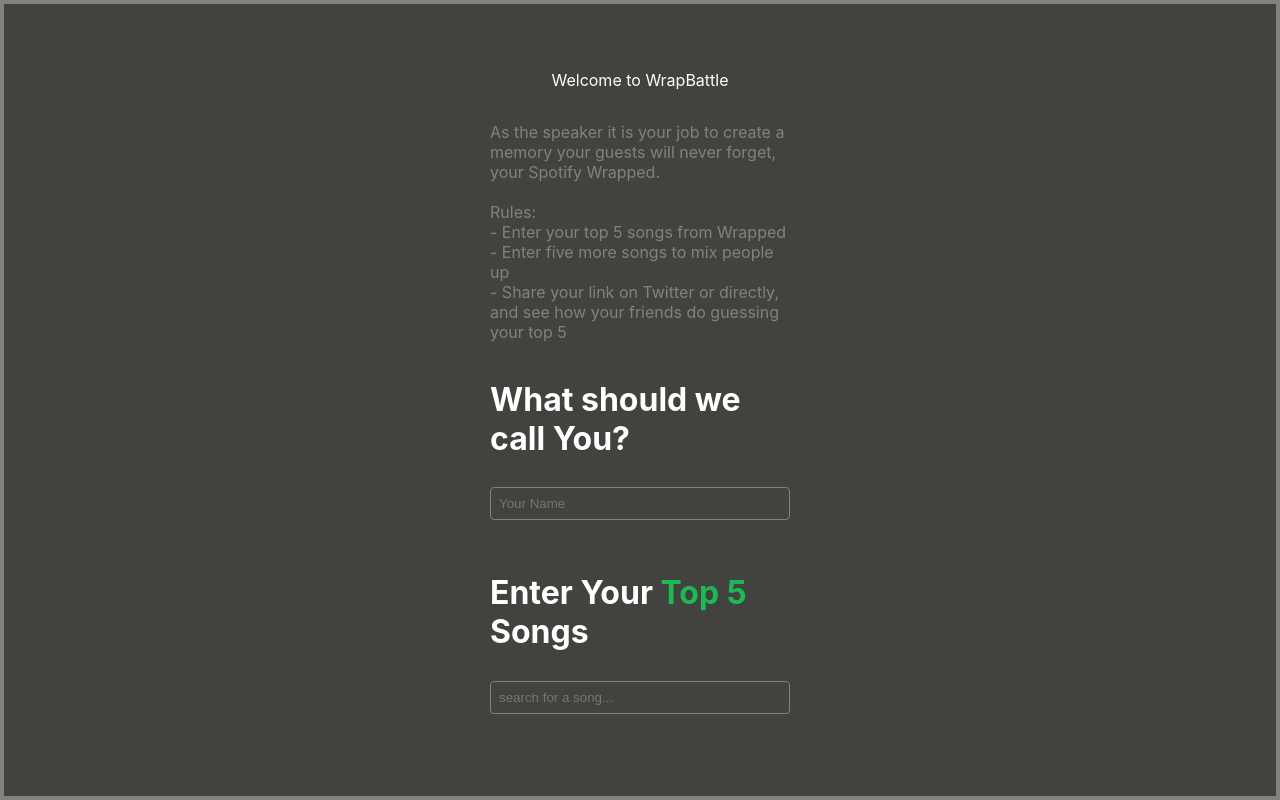
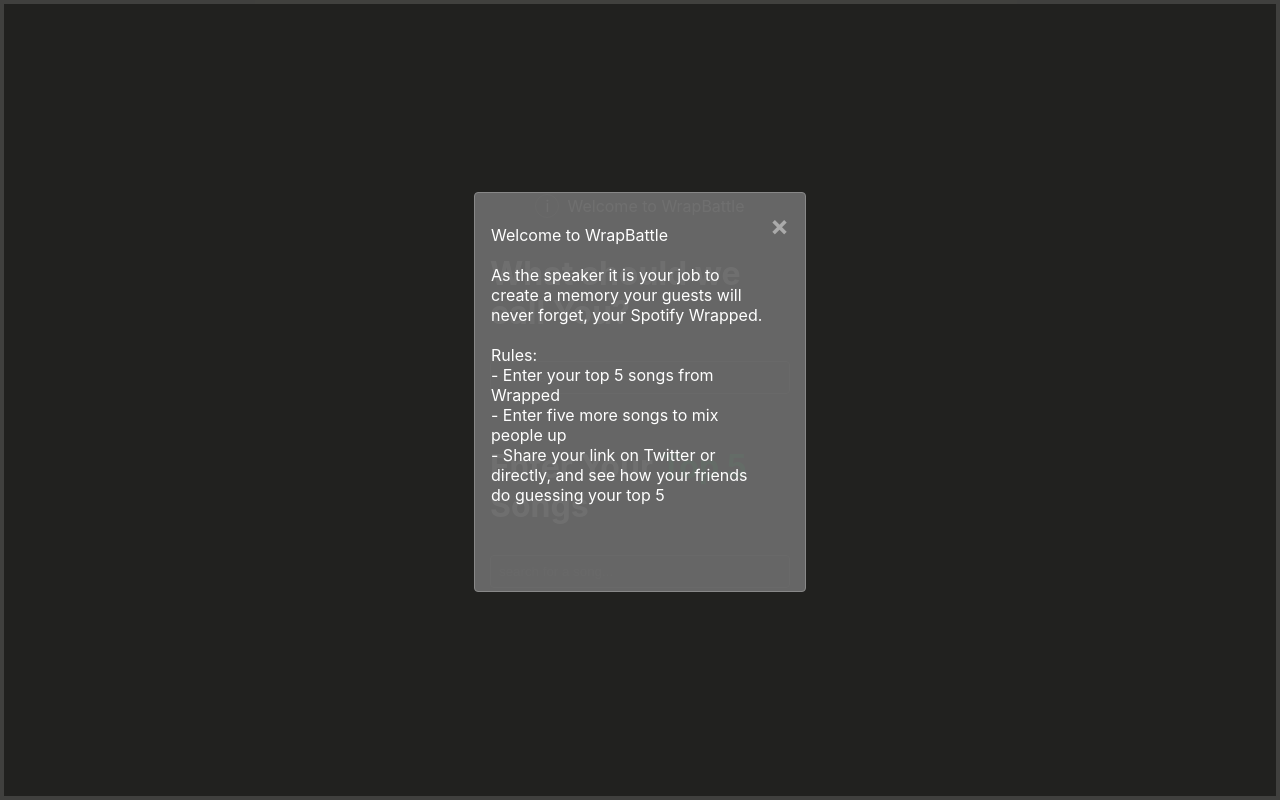
Before and after one commit to bramses/wrapbattle, a Next.js app: page / in a window 1280 px wide. Built offline with nearby package versions, Linux system fonts and the light colour scheme.

Commit message:
creating modal and placing intsructions inside of it

```diff
--- /dev/null
+++ b/components/Modal.js
@@ -0,0 +1,14 @@
+import styles from '../styles/Modal.module.css'
+
+const Modal = ({ children, onClose }) => (
+    <div className={styles.modal} onClick={onClose}>
+
+        <div className={styles.content}>
+            {children}
+            <span className={styles.close} onClick={onClose}>&times;</span>
+        </div>
+
+    </div>
+)
+
+export default Modal;
--- a/pages/index.js
+++ b/pages/index.js
@@ -1,15 +1,17 @@
 import { useState, useCallback } from 'react'
 import throttle from 'lodash.throttle'
 import axios from 'axios'
+import { useRouter } from 'next/router'
 
 import styles from '../styles/SongSearch.module.css'
 import CenterContainer from '../components/CenterContainer'
 import StyledButton from '../components/StyledButton'
-import { useRouter } from 'next/router'
+import Modal from '../components/Modal'
 
 const SongSearch = () => {
   const router = useRouter()
   const [name, setName] = useState('')
+  const [modalOpen, setModalOpen] = useState(true)
 
   const routeTo = (href) => {
     router.push(href)
@@ -70,8 +72,9 @@
 
   return (
     <CenterContainer greyBorder>
-      <p>Welcome to WrapBattle</p>
-      <p className={styles.intro}>
+      {modalOpen && (
+        <Modal onClose={() => setModalOpen(false)}>
+            <p>Welcome to WrapBattle<br /><br />
                 As the speaker it is your job to create a memory your guests will never forget, your Spotify Wrapped.
                 <br />
                 <br />
@@ -83,6 +86,14 @@
                 <br />
                 - Share your link on Twitter or directly, and see how your friends do guessing your top 5
             </p>
+        </Modal>
+      )}
+
+      <div className={styles.infocontainer}>
+        <div className={styles.info} onClick={() => setModalOpen(true)}>i</div>
+        <p>Welcome to WrapBattle</p>
+      </div>
+
 
       <h1 className={styles.header}>What should we call You?</h1>
       <input
--- /dev/null
+++ b/styles/Modal.module.css
@@ -0,0 +1,42 @@
+/* The Modal (background) */
+.modal {
+  display: block;
+  position: fixed; /* Stay in place */
+  z-index: 1; /* Sit on top */
+  left: 0;
+  top: 0;
+  width: 100%; /* Full width */
+  height: 100%; /* Full height */
+  overflow: auto; /* Enable scroll if needed */
+  background-color: rgb(0,0,0); /* Fallback color */
+  background-color: rgba(0,0,0,0.5); /* Black w/ opacity */
+}
+
+/* Modal Content/Box */
+.content {
+  background-color: rgb(1,1,1);
+  background-color: rgb(110,110,110,0.9);
+  margin: 15% auto; /* 15% from the top and centered */
+  padding: calc(var(--spacing) * 4);
+  border: 1px solid #888;
+  width: calc(var(--width) + calc(var(--spacing) * 8)); /* Could be more or less, depending on screen size */
+  height: 50%;
+  border-radius: var(--spacing);
+
+  display: flex;
+  justify-content: space-between;
+}
+
+/* The Close Button */
+.close {
+  color: #aaa;
+  font-size: 28px;
+  font-weight: bold;
+}
+
+.close:hover,
+.close:focus {
+  color: black;
+  text-decoration: none;
+  cursor: pointer;
+}
--- a/styles/SongSearch.module.css
+++ b/styles/SongSearch.module.css
@@ -5,6 +5,32 @@
 
 .header {
   width: var(--width);
+}
+
+.infocontainer {
+  display: flex;
+  align-items: center;
+  justify-content: center;
+}
+
+.info {
+  width: 24px;
+  height: 24px;
+  border: 1px solid var(--secondary-light);
+  display: flex;
+  align-items: center;
+  justify-content: center;
+  border-radius: 12px;
+  text-align: center;
+  margin-right: 8px;
+}
+
+.info:hover,
+.info:active {
+  color: var(--spoopify);
+  border-color: var(--spoopify);
+  text-decoration: none;
+  cursor: pointer;
 }
 
 .input {
```
Lines whose indentation alone changed are shown as unchanged.
